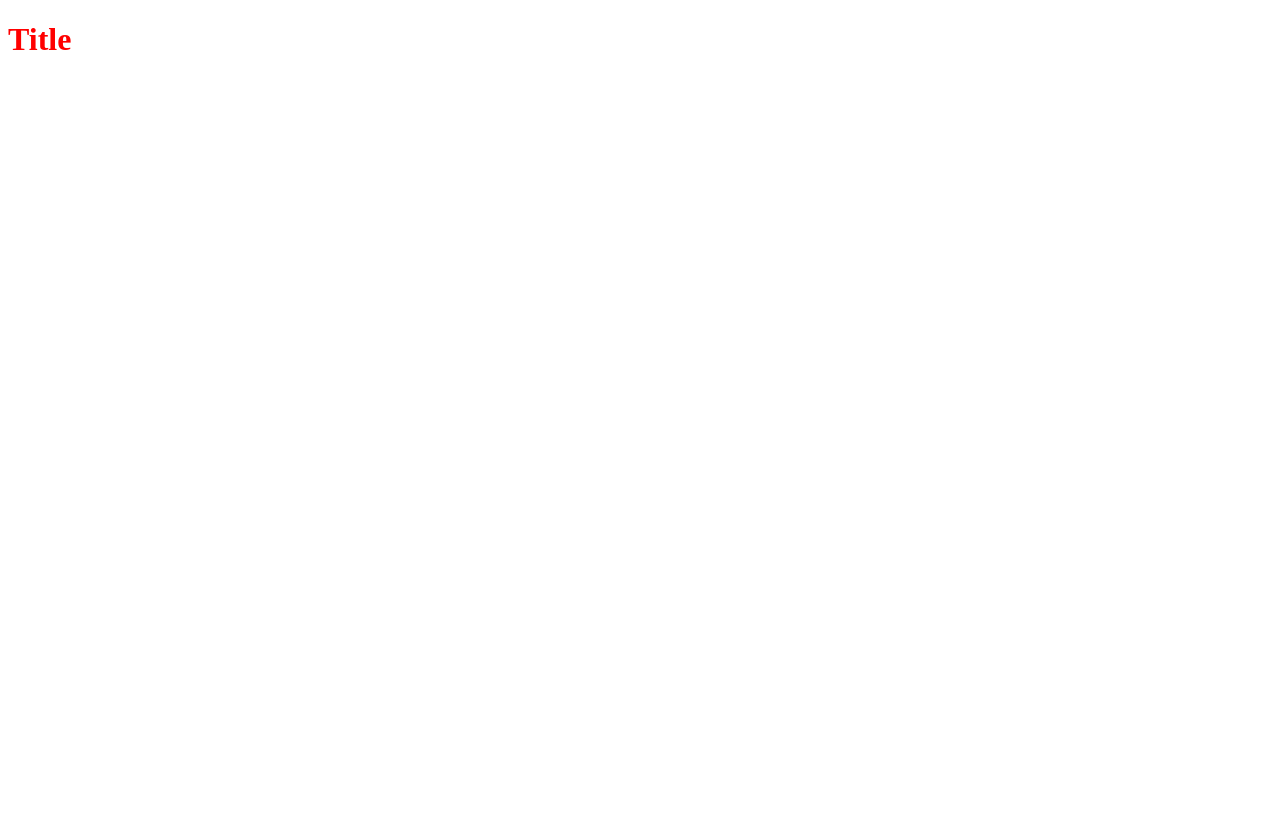
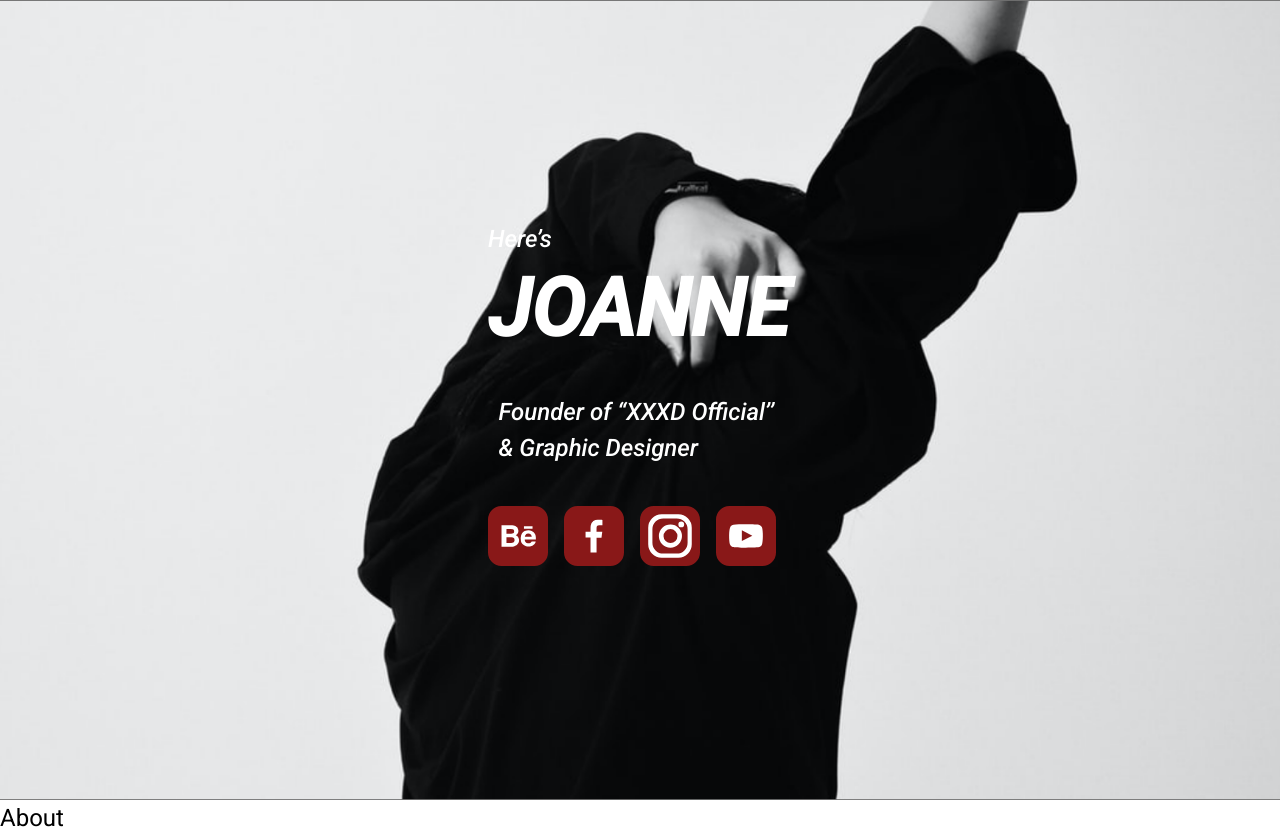
Before and after one commit to kun8349/week2, a plain HTML site: page index.html in a window 1280 px wide. Before the commit the page ends 800 px from the top, so only its background shows below. Drawn offline with Linux system fonts and the light colour scheme.

Commit message:
更新header

```diff
--- a/all.css
+++ b/all.css
@@ -1,3 +1,90 @@
-h1{
-    color:red;
+/* http://meyerweb.com/eric/tools/css/reset/
+   v2.0 | 20110126
+   License: none (public domain)
+*/
+
+html, body, div, span, applet, object, iframe,
+h1, h2, h3, h4, h5, h6, p, blockquote, pre,
+a, abbr, acronym, address, big, cite, code,
+del, dfn, em, img, ins, kbd, q, s, samp,
+small, strike, strong, sub, sup, tt, var,
+b, u, i, center,
+dl, dt, dd, ol, ul, li,
+fieldset, form, label, legend,
+table, caption, tbody, tfoot, thead, tr, th, td,
+article, aside, canvas, details, embed,
+figure, figcaption, footer, header, hgroup,
+menu, nav, output, ruby, section, summary,
+time, mark, audio, video {
+	margin: 0;
+	padding: 0;
+	border: 0;
+	font-size: 100%;
+	font: inherit;
+	vertical-align: baseline;
 }
+/* HTML5 display-role reset for older browsers */
+article, aside, details, figcaption, figure,
+footer, header, hgroup, menu, nav, section {
+	display: block;
+}
+body {
+	line-height: 1;
+}
+ol, ul {
+	list-style: none;
+}
+blockquote, q {
+	quotes: none;
+}
+blockquote:before, blockquote:after,
+q:before, q:after {
+	content: '';
+	content: none;
+}
+table {
+	border-collapse: collapse;
+	border-spacing: 0;
+}
+/*star*/
+body{
+    font-size: 24px;
+    line-height: 1.5;
+    font-family: 'roboto';
+    font-weight: 200;
+}
+.banner{
+    height: calc(100vh);
+    background: url(/week2Pic/banner.png) center center;
+    background-size: cover;
+    display: flex;
+    justify-content: center;
+    align-items: center;
+}
+.header{
+    max-width: 304px;
+    margin: 0 auto;
+    color: white;
+    font-style: italic;
+}
+.header h3{
+    font-size: 24px;
+    line-height: 1.333;
+}
+.header h1{
+    font-size: 80px;
+    line-height: 1.325;
+    font-weight: 900;
+}
+.header h2{
+    width: 283px;
+    margin: 0 auto;
+    margin-top: 32px;
+}
+.pic{
+    display: flex;
+    margin-top: 40px;
+}
+.pic li{
+    margin-right: 16px;
+}
--- a/index.html
+++ b/index.html
@@ -1,13 +1,41 @@
 <!DOCTYPE html>
 <html lang="en">
+
 <head>
     <meta charset="UTF-8">
     <meta http-equiv="X-UA-Compatible" content="IE=edge">
     <meta name="viewport" content="width=device-width, initial-scale=1.0">
     <title>第二週作業</title>
     <link rel="stylesheet" href="all.css">
+    <link rel="preconnect" href="https://fonts.googleapis.com">
+    <link rel="preconnect" href="https://fonts.gstatic.com" crossorigin>
+    <link
+        href="https://fonts.googleapis.com/css2?family=Roboto+Serif:ital,opsz,wght@0,8..144,100;0,8..144,200;0,8..144,300;0,8..144,400;0,8..144,500;0,8..144,600;0,8..144,700;0,8..144,800;0,8..144,900;1,8..144,100;1,8..144,200;1,8..144,300;1,8..144,400;1,8..144,500;1,8..144,600;1,8..144,700;1,8..144,800;1,8..144,900&family=Roboto:ital,wght@0,400;0,500;1,500&display=swap"
+        rel="stylesheet">
 </head>
+
 <body>
-    <h1>Title</h1>
+    <div class="banner">
+        <div class="header">
+            <h3>Here’s</h3>
+            <h1>JOANNE</h1>
+            <h2>Founder of “XXXD Official’’ & Graphic Designer</h2>
+            <ul class="pic">
+                <li><a href="#"><img src="week2Pic/behance.svg" alt="logo"></a></li>
+                <li><a href="#"><img src="week2Pic/facebook.svg" alt="facebook-logo"></a></li>
+                <li><a href="#"><img src="week2Pic/instagram.svg" alt="instagram-logo"></a></li>
+                <li><a href="#"><img src="week2Pic/youtube.svg" alt="youtube-logog"></a></li>
+            </ul>
+        </div>
+    </div>
+    <div class="about">
+        <h2>About</h2>
+    </div>
+
+
+    <div class="box">
+
+    </div>
 </body>
+
 </html>
```
Also changed, not shown: week2Pic/banner.png (added), week2Pic/behance.svg (added), week2Pic/brand_img1.png (added), week2Pic/brand_img2.png (added), week2Pic/brand_img3.png (added), week2Pic/facebook.svg (added), week2Pic/instagram.svg (added), week2Pic/photo.png (added), week2Pic/work_img1.png (added), week2Pic/work_img2.png (added), week2Pic/work_img3.png (added), week2Pic/work_img4.png (added), week2Pic/work_img5.png (added), week2Pic/work_img6.png (added), 3 more files, 1 other file.
